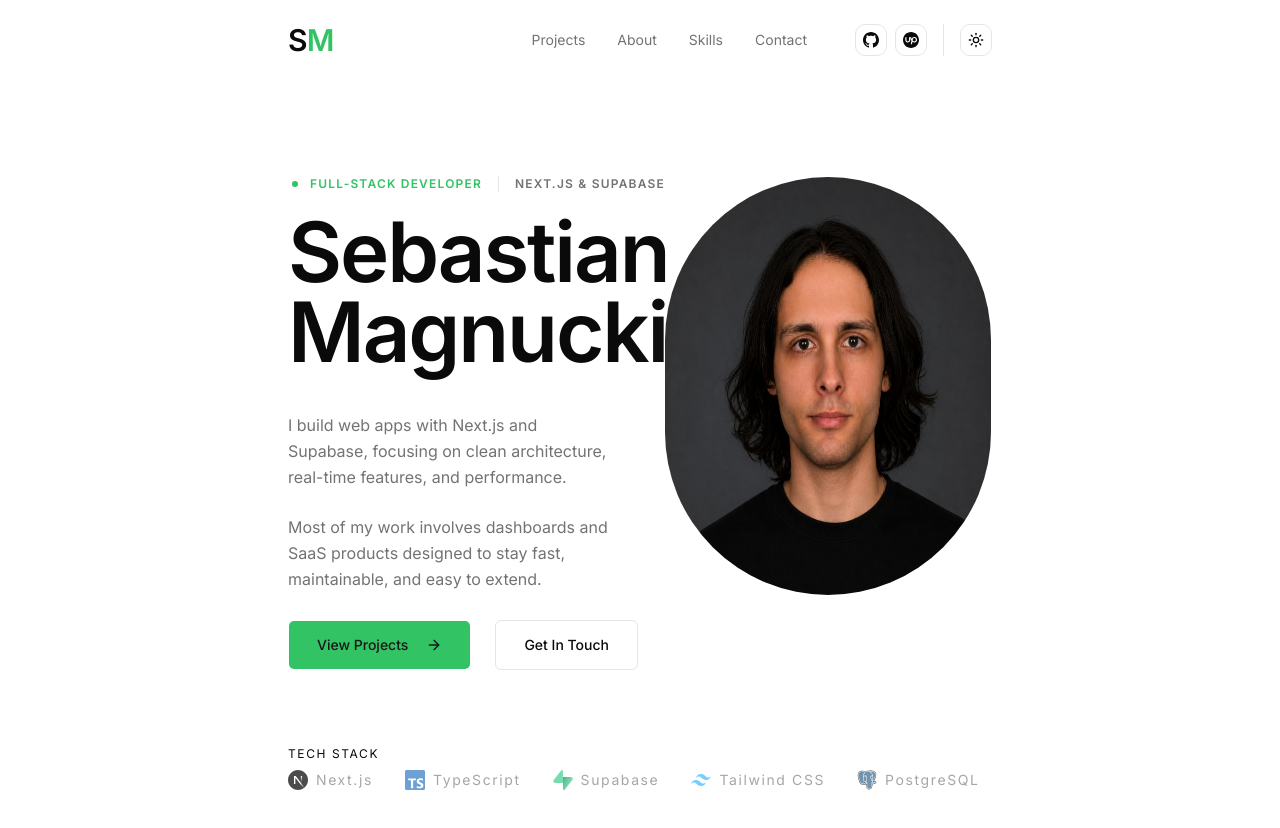
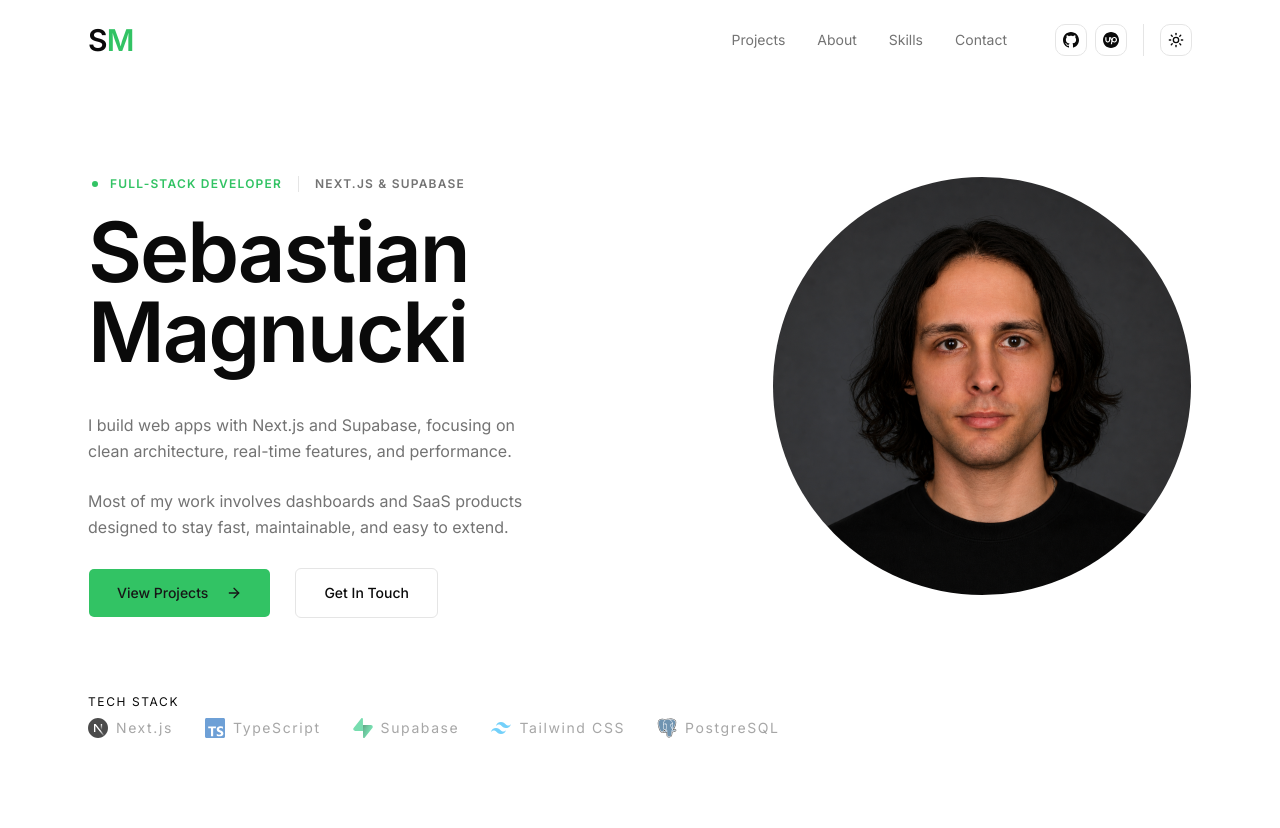
Before and after one commit to svsxn/portfolio, a Next.js app: page / in a window 1280 px wide. After the commit the page ends 800 px from the top, so only its background shows below. Built offline with nearby package versions, Linux system fonts and the light colour scheme.

Commit message:
fix: md screens

```diff
--- a/app/layout.tsx
+++ b/app/layout.tsx
@@ -28,7 +28,9 @@ export default function RootLayout({
       <body className="min-h-full">
         <ThemeProvider attribute="class" defaultTheme="system" enableSystem>
           <Header />
-          <main className="flex flex-1 px-6 sm:px-12 md:px-24 lg:px-48 xl:px-72 2xl:px-96">
+          {/* px-6 sm:px-12 md:px-24 lg:px-48 xl:px-72 2xl:px-96 */}
+
+          <main className="flex flex-1 px-6 mx-auto md:max-w-6xl">
             {children}
           </main>
         </ThemeProvider>
--- a/components/header/header.tsx
+++ b/components/header/header.tsx
@@ -5,7 +5,8 @@ import MobileMenu from "./mobile-menu";
 
 export function Header() {
   return (
-    <header className="sticky top-0 z-50 bg-background/80 backdrop-blur px-6 sm:px-12 md:px-24 lg:px-48 xl:px-72 2xl:px-96">
+    // <header className="sticky top-0 z-50 bg-background/80 backdrop-blur px-6 sm:px-12 md:px-24 lg:px-48 xl:px-72 2xl:px-96">
+    <header className="sticky top-0 z-50 bg-background/80 backdrop-blur px-6 mx-auto md:max-w-6xl">
       <div className="flex items-center justify-between h-20">
         <Link href="/" className="text-3xl font-semibold tracking-tight">
           <span className="text-foreground">S</span>
--- a/components/hero/avatar.tsx
+++ b/components/hero/avatar.tsx
@@ -9,7 +9,7 @@ export function Avatar() {
         alt="Avatar"
         src="/avatar.png"
         loading="eager"
-        className="rounded-full mx-auto md:mx-0 size-80 md:size-105 border border-white/10 shadow-[0_0_80px_rgba(255,255,255,0.05)] animate-in fade-in zoom-in-95 duration-700 delay-150"
+        className="rounded-full mx-auto md:mx-0 size-80 md:size-fit lg:size-105 border border-white/10 shadow-[0_0_80px_rgba(255,255,255,0.05)] animate-in fade-in zoom-in-95 duration-700 delay-150"
       />
     </div>
   );
```
